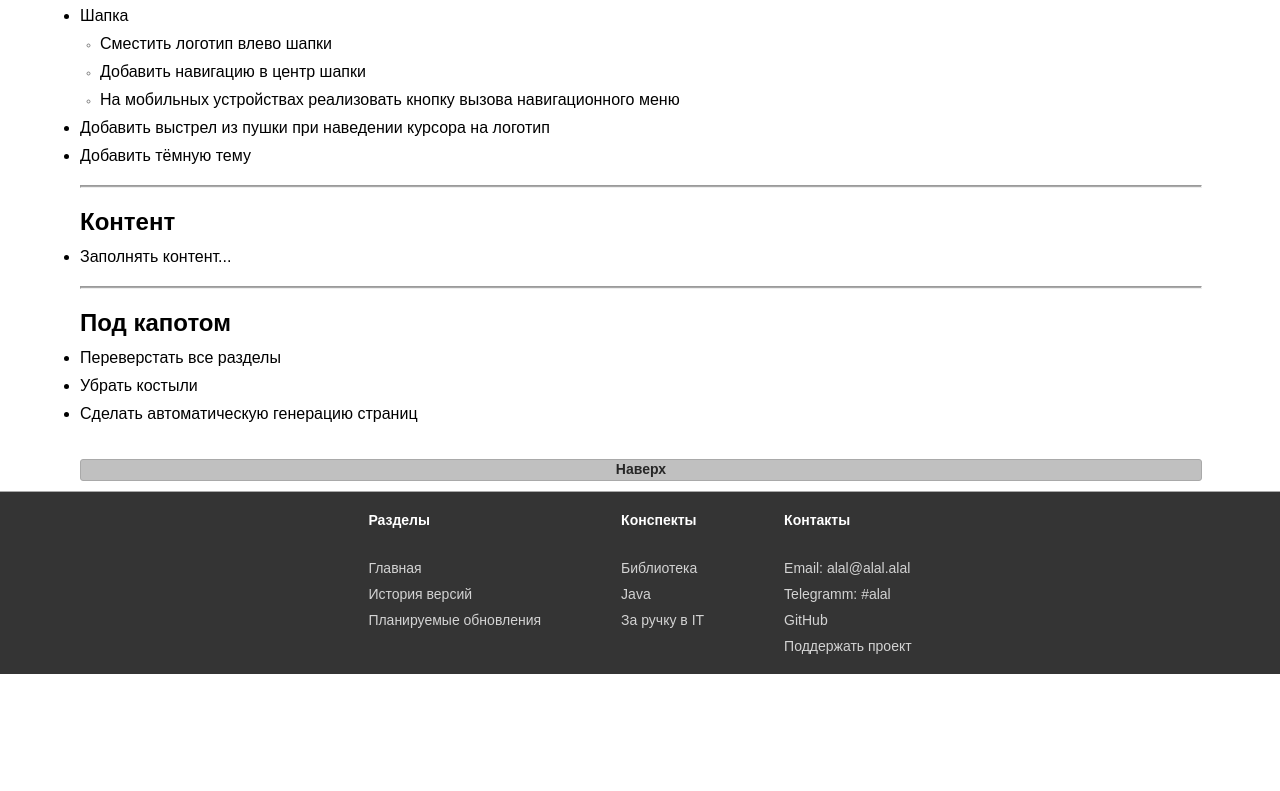
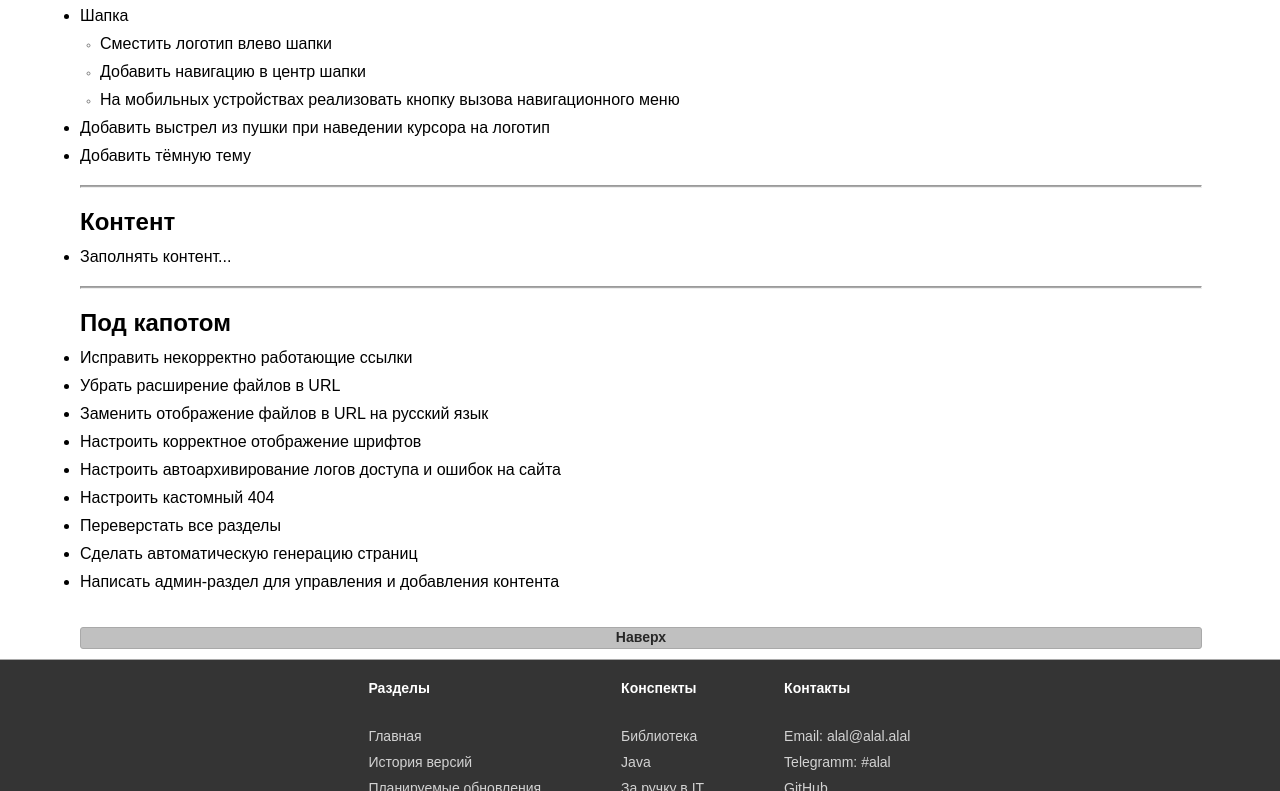
Before and after one commit to daniil-koval/PushkaCoding, a plain HTML site: page src/web/plans.html in a window 1280 px wide. Shown: the part 486-1277 px from the top of the page. Before the commit the page ends 1160 px from the top, so only its background shows below. Drawn offline with Linux system fonts and the light colour scheme; a web font is replaced by a local one.

Commit message:
content: обновлён раздел обновлений

```diff
--- a/src/web/plans.html
+++ b/src/web/plans.html
@@ -69,9 +69,15 @@
         <hr>
         <h3>Под капотом</h3>
         <ul>
+            <li>Исправить некорректно работающие ссылки</li>
+            <li>Убрать расширение файлов в URL</li>
+            <li>Заменить отображение файлов в URL на русский язык</li>
+            <li>Настроить корректное отображение шрифтов</li>
+            <li>Настроить автоархивирование логов доступа и ошибок на сайта</li>
+            <li>Настроить кастомный 404</li>
             <li>Переверстать все разделы</li>
-            <li>Убрать костыли</li>
             <li>Сделать автоматическую генерацию страниц</li>
+            <li>Написать админ-раздел для управления и добавления контента</li>
         </ul>
     </section>
 
```
